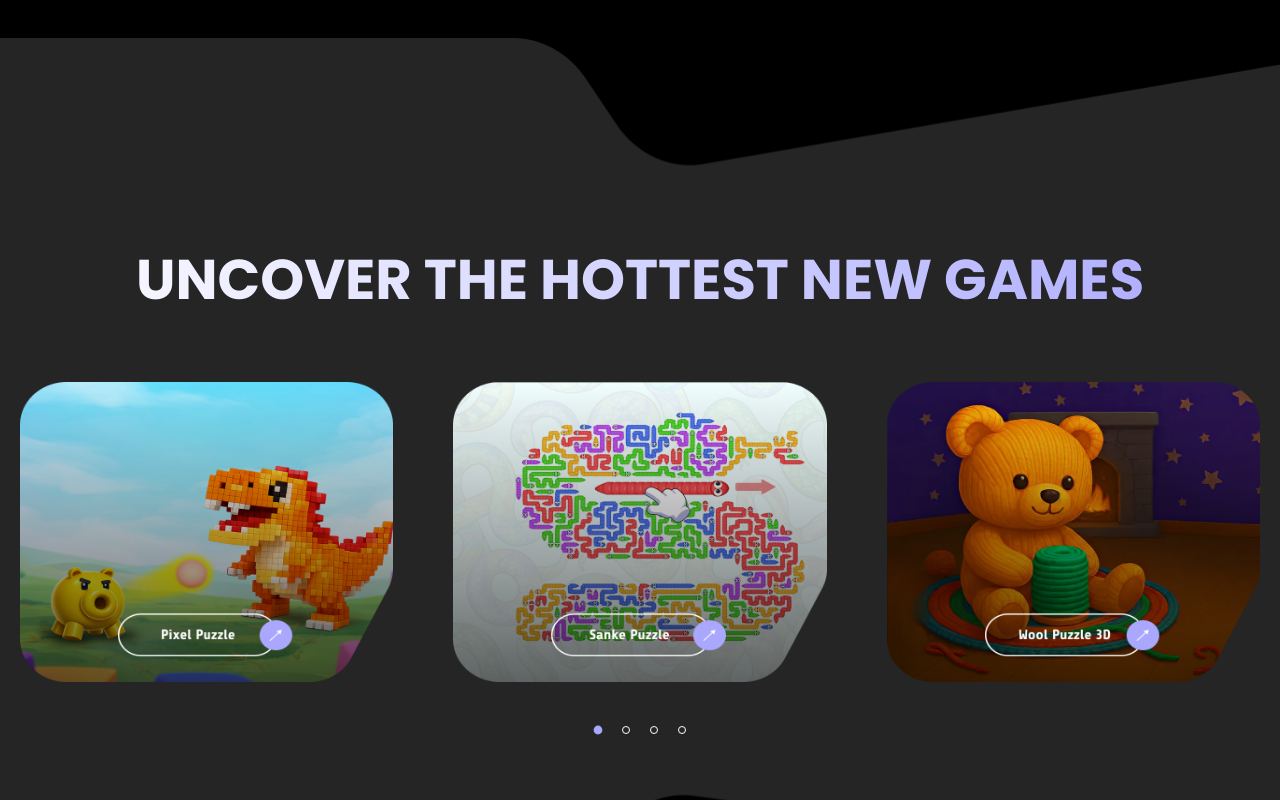
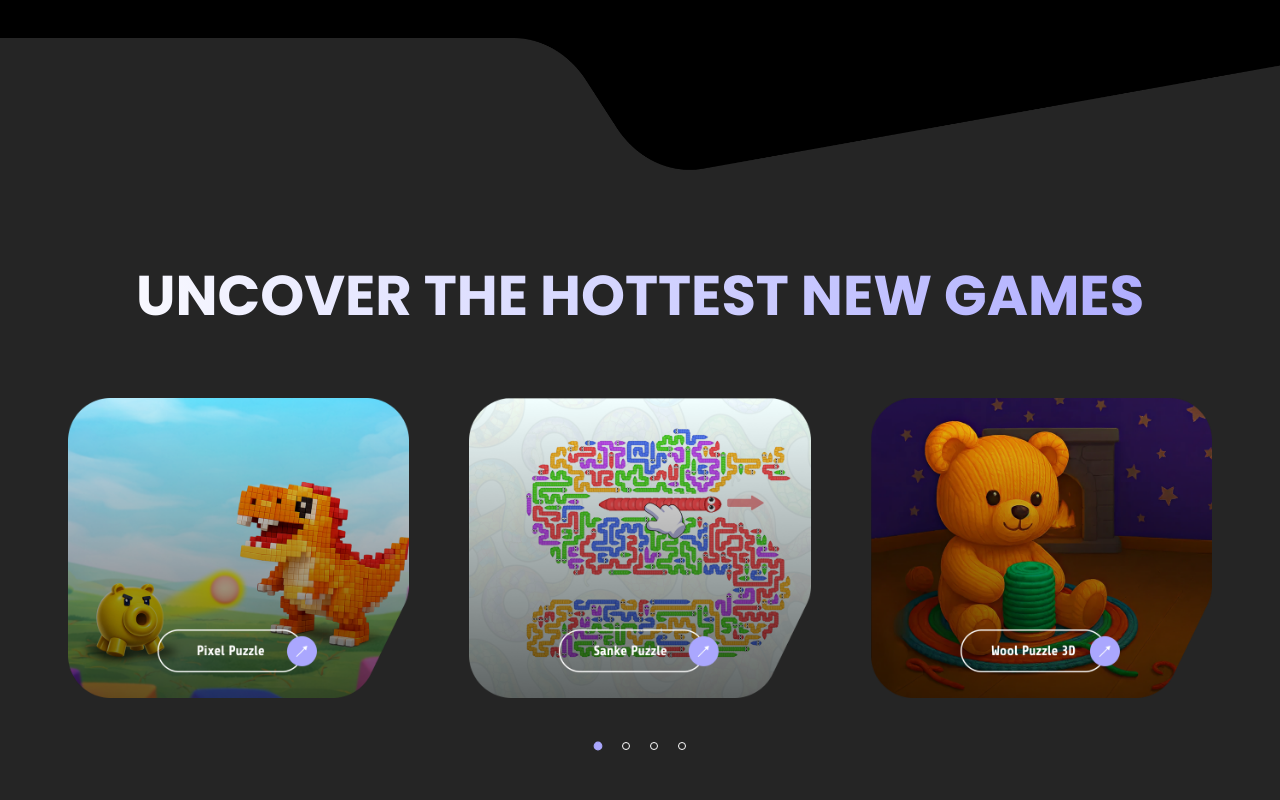
Before and after one commit to KunjSavaliya/woxxin-game, a Next.js app: page / in a window 1280 px wide. Shown: the part 3200-4000 px from the top of the page. Built offline with nearby package versions, Linux system fonts and the light colour scheme; a web font is replaced by a local one.

Commit message:
update project

```diff
--- a/app/components/pages/about-us/page.jsx
+++ b/app/components/pages/about-us/page.jsx
@@ -321,7 +321,7 @@ function Aboutus() {
                 />
 
                 {/* CONTENT */}
-                <div className="max-w-7xl mx-auto pt-16 pb-16">
+                <div className="max-w-7xl mx-auto pt-16 pb-16 px-4 md:px-12 md:py-12 md:py-20">
 
                     {/* HEADING */}
                     <h2 className="text-center text-[32px] md:text-[56px] font-bold bg-gradient-to-r from-[#FFFFFF] to-[#AAA7FE] bg-clip-text text-transparent mt-10 mb-10">
```
